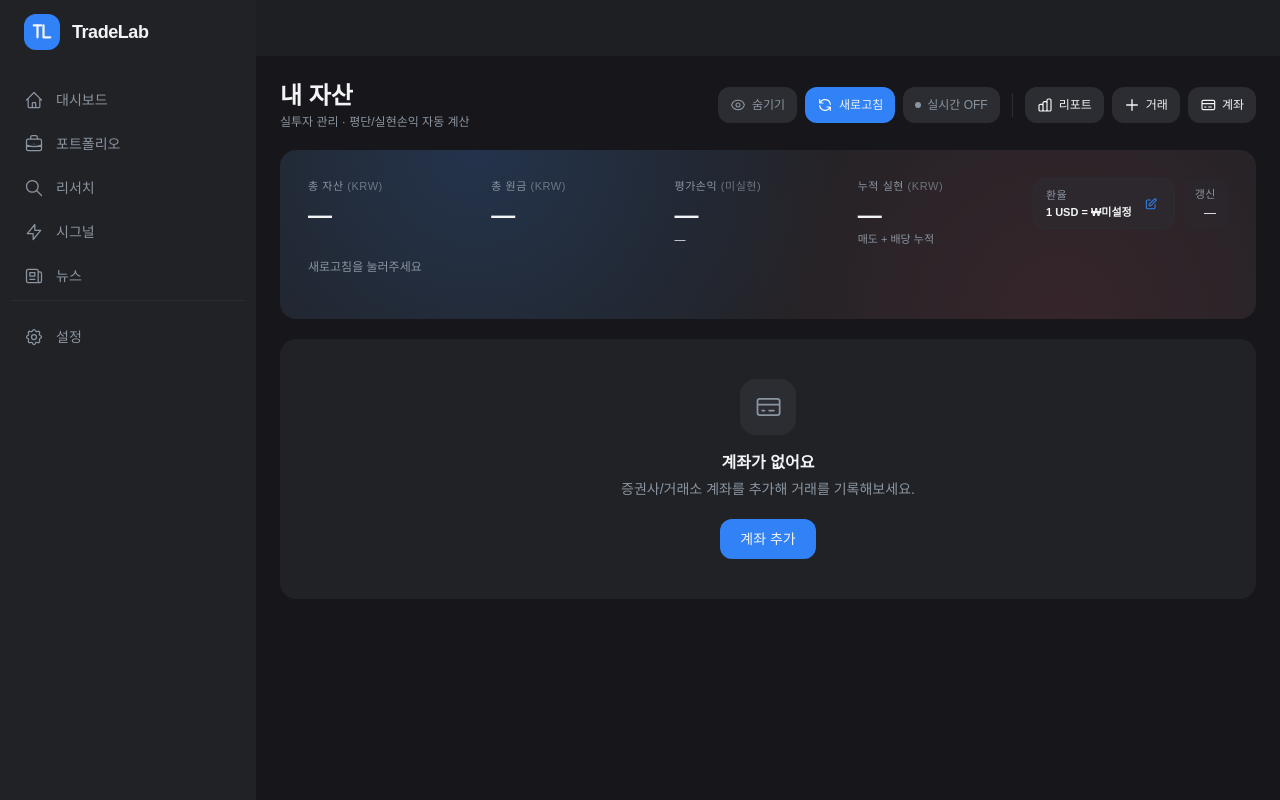
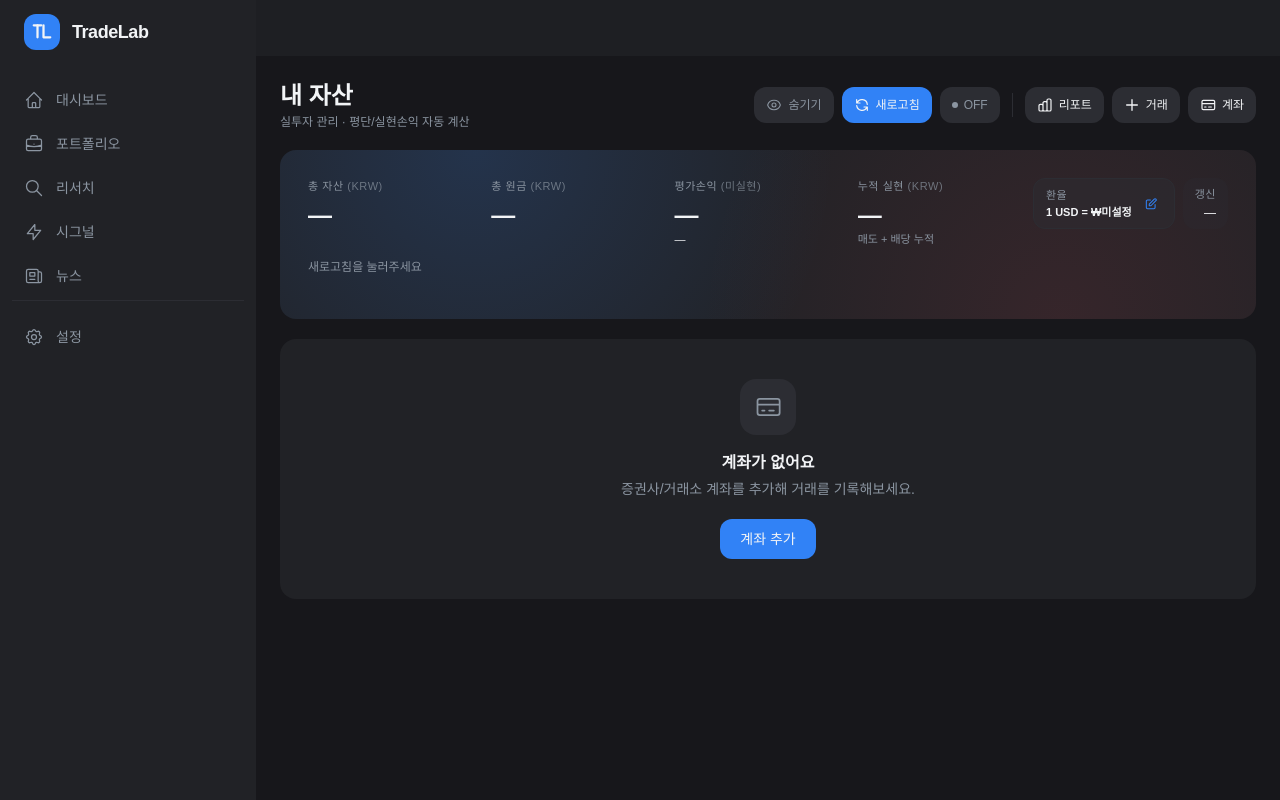
Before and after one commit to keencho/tradelab, a FastAPI app: template templates/pages/my.html in a window 1280 px wide. Run offline with FastAPI, Linux system fonts and the light colour scheme; the template is opened without the code that fills it, so the values that code supplies are empty; some libraries are stand-ins or nearby versions; some web fonts are replaced.

Commit message:
내 자산 모바일 반응형 정리 - 헤더 버튼 라벨 sm 이상에서만, 라이브 라벨 짧게, hero truncate, 계좌 카드 메타 wrap

```diff
--- a/templates/pages/my.html
+++ b/templates/pages/my.html
@@ -94,9 +94,9 @@
         <h2 class="text-xl lg:text-2xl font-bold text-white">내 자산</h2>
         <p class="text-xs text-muted mt-0.5">실투자 관리 · 평단/실현손익 자동 계산</p>
     </div>
-    <div class="flex items-center gap-2 flex-wrap">
+    <div class="flex items-center gap-1.5 lg:gap-2 flex-wrap">
         <button onclick="toggleMask()" id="mask-btn"
-            class="h-9 px-3 text-xs rounded-xl bg-elevated text-muted hover:text-white transition-colors flex items-center gap-1.5">
+            class="h-9 px-2.5 lg:px-3 text-xs rounded-xl bg-elevated text-muted hover:text-white transition-colors flex items-center gap-1.5">
             <svg id="mask-icon-show" class="w-4 h-4" fill="none" stroke="currentColor" viewBox="0 0 24 24">
                 <path stroke-linecap="round" stroke-linejoin="round" stroke-width="1.6" d="M15 12a3 3 0 11-6 0 3 3 0 016 0z"/>
                 <path stroke-linecap="round" stroke-linejoin="round" stroke-width="1.6" d="M2.458 12C3.732 7.943 7.523 5 12 5c4.478 0 8.268 2.943 9.542 7-1.274 4.057-5.064 7-9.542 7-4.477 0-8.268-2.943-9.542-7z"/>
@@ -104,71 +104,71 @@
             <svg id="mask-icon-hide" class="w-4 h-4 hidden" fill="none" stroke="currentColor" viewBox="0 0 24 24">
                 <path stroke-linecap="round" stroke-linejoin="round" stroke-width="1.6" d="M3.98 8.223A10.477 10.477 0 001.934 12C3.226 16.338 7.244 19.5 12 19.5c.993 0 1.953-.138 2.863-.395M6.228 6.228A10.45 10.45 0 0112 4.5c4.756 0 8.773 3.162 10.065 7.498a10.523 10.523 0 01-4.293 5.774M6.228 6.228L3 3m3.228 3.228l3.65 3.65m7.894 7.894L21 21m-3.228-3.228l-3.65-3.65m0 0a3 3 0 10-4.243-4.243m4.242 4.242L9.88 9.88"/>
             </svg>
-            <span id="mask-label">숨기기</span>
+            <span id="mask-label" class="hidden sm:inline">숨기기</span>
         </button>
 
         <button onclick="refreshNow()" id="refresh-btn"
-            class="h-9 px-3 text-xs rounded-xl bg-toss text-white hover:bg-toss/90 transition-colors flex items-center gap-1.5 font-medium">
+            class="h-9 px-2.5 lg:px-3 text-xs rounded-xl bg-toss text-white hover:bg-toss/90 transition-colors flex items-center gap-1.5 font-medium">
             <svg id="refresh-icon" class="w-4 h-4" fill="none" stroke="currentColor" viewBox="0 0 24 24">
                 <path stroke-linecap="round" stroke-linejoin="round" stroke-width="1.8" d="M4 4v5h.582m15.356 2A8.001 8.001 0 004.582 9m0 0H9m11 11v-5h-.581m0 0a8.003 8.003 0 01-15.357-2m15.357 2H15"/>
             </svg>
-            <span id="refresh-label">새로고침</span>
+            <span id="refresh-label" class="hidden sm:inline">새로고침</span>
         </button>
 
         <button onclick="toggleLive()" id="live-btn"
-            class="h-9 px-3 text-xs rounded-xl bg-elevated text-muted hover:text-white transition-colors flex items-center gap-1.5">
+            class="h-9 px-2.5 lg:px-3 text-xs rounded-xl bg-elevated text-muted hover:text-white transition-colors flex items-center gap-1.5 whitespace-nowrap">
             <span id="live-dot" class="w-1.5 h-1.5 rounded-full bg-muted"></span>
-            <span id="live-label">실시간 OFF</span>
+            <span id="live-label">OFF</span>
         </button>
 
-        <div class="w-px h-6 bg-elevated mx-1"></div>
+        <div class="w-px h-6 bg-elevated mx-0.5 lg:mx-1 hidden sm:block"></div>
 
         <a href="/my/report"
-            class="h-9 px-3 text-xs rounded-xl bg-elevated text-white hover:bg-elevated/70 transition-colors flex items-center gap-1.5 font-medium">
+            class="h-9 px-2.5 lg:px-3 text-xs rounded-xl bg-elevated text-white hover:bg-elevated/70 transition-colors flex items-center gap-1.5 font-medium">
             <svg class="w-4 h-4" fill="none" stroke="currentColor" viewBox="0 0 24 24">
                 <path stroke-linecap="round" stroke-linejoin="round" stroke-width="1.8" d="M9 19v-6a2 2 0 00-2-2H5a2 2 0 00-2 2v6a2 2 0 002 2h2a2 2 0 002-2zm0 0V9a2 2 0 012-2h2a2 2 0 012 2v10m-6 0a2 2 0 002 2h2a2 2 0 002-2m0 0V5a2 2 0 012-2h2a2 2 0 012 2v14a2 2 0 01-2 2h-2a2 2 0 01-2-2z"/>
             </svg>
-            리포트
+            <span class="hidden sm:inline">리포트</span>
         </a>
 
         <button onclick="openTradeModal()"
-            class="h-9 px-3 text-xs rounded-xl bg-elevated text-white hover:bg-elevated/70 transition-colors flex items-center gap-1.5 font-medium">
+            class="h-9 px-2.5 lg:px-3 text-xs rounded-xl bg-elevated text-white hover:bg-elevated/70 transition-colors flex items-center gap-1.5 font-medium">
             <svg class="w-4 h-4" fill="none" stroke="currentColor" viewBox="0 0 24 24">
                 <path stroke-linecap="round" stroke-linejoin="round" stroke-width="2" d="M12 4v16m8-8H4"/>
             </svg>
-            거래
+            <span class="hidden sm:inline">거래</span>
         </button>
         <button onclick="openAccountModal()"
-            class="h-9 px-3 text-xs rounded-xl bg-elevated text-white hover:bg-elevated/70 transition-colors flex items-center gap-1.5 font-medium">
+            class="h-9 px-2.5 lg:px-3 text-xs rounded-xl bg-elevated text-white hover:bg-elevated/70 transition-colors flex items-center gap-1.5 font-medium">
             <svg class="w-4 h-4" fill="none" stroke="currentColor" viewBox="0 0 24 24">
                 <path stroke-linecap="round" stroke-linejoin="round" stroke-width="1.8" d="M3 10h18M7 15h2m4 0h4m-9 4h12a2 2 0 002-2V7a2 2 0 00-2-2H5a2 2 0 00-2 2v10a2 2 0 002 2z"/>
             </svg>
-            계좌
+            <span class="hidden sm:inline">계좌</span>
         </button>
     </div>
 </div>
 
 <!-- ─────── Hero 합산 카드 ─────── -->
-<div class="hero-grad rounded-card p-5 lg:p-7 mb-5">
-    <div class="flex items-start justify-between mb-4 flex-wrap gap-4">
-        <div class="grid grid-cols-2 lg:grid-cols-4 gap-x-6 gap-y-3 min-w-0 flex-1">
-            <div>
-                <p class="text-[11px] text-muted uppercase tracking-wider">총 자산 <span class="text-muted/70">(KRW)</span></p>
-                <p id="hero-total" class="text-xl lg:text-2xl font-bold text-white mt-1 tabular-nums" data-money>—</p>
-            </div>
-            <div>
-                <p class="text-[11px] text-muted uppercase tracking-wider">총 원금 <span class="text-muted/70">(KRW)</span></p>
-                <p id="hero-cost" class="text-xl lg:text-2xl font-bold text-white mt-1 tabular-nums" data-money>—</p>
-            </div>
-            <div>
-                <p class="text-[11px] text-muted uppercase tracking-wider">평가손익 <span class="text-muted/70">(미실현)</span></p>
-                <p id="hero-pnl" class="text-xl lg:text-2xl font-bold tabular-nums mt-1" data-money>—</p>
-                <p id="hero-pnl-pct" class="text-[11px] tabular-nums">—</p>
-            </div>
-            <div>
-                <p class="text-[11px] text-muted uppercase tracking-wider">누적 실현 <span class="text-muted/70">(KRW)</span></p>
-                <p id="hero-realized" class="text-xl lg:text-2xl font-bold tabular-nums mt-1" data-money>—</p>
-                <p class="text-[11px] text-muted">매도 + 배당 누적</p>
+<div class="hero-grad rounded-card p-4 lg:p-7 mb-5">
+    <div class="flex items-start justify-between mb-4 flex-wrap gap-3 lg:gap-4">
+        <div class="grid grid-cols-2 lg:grid-cols-4 gap-x-3 lg:gap-x-6 gap-y-3 min-w-0 flex-1 w-full">
+            <div class="min-w-0">
+                <p class="text-[10px] lg:text-[11px] text-muted uppercase tracking-wider truncate">총 자산 <span class="text-muted/70">(KRW)</span></p>
+                <p id="hero-total" class="text-lg lg:text-2xl font-bold text-white mt-1 tabular-nums truncate" data-money>—</p>
+            </div>
+            <div class="min-w-0">
+                <p class="text-[10px] lg:text-[11px] text-muted uppercase tracking-wider truncate">총 원금 <span class="text-muted/70">(KRW)</span></p>
+                <p id="hero-cost" class="text-lg lg:text-2xl font-bold text-white mt-1 tabular-nums truncate" data-money>—</p>
+            </div>
+            <div class="min-w-0">
+                <p class="text-[10px] lg:text-[11px] text-muted uppercase tracking-wider truncate">평가손익 <span class="text-muted/70">(미실현)</span></p>
+                <p id="hero-pnl" class="text-lg lg:text-2xl font-bold tabular-nums mt-1 truncate" data-money>—</p>
+                <p id="hero-pnl-pct" class="text-[11px] tabular-nums truncate">—</p>
+            </div>
+            <div class="min-w-0">
+                <p class="text-[10px] lg:text-[11px] text-muted uppercase tracking-wider truncate">누적 실현 <span class="text-muted/70">(KRW)</span></p>
+                <p id="hero-realized" class="text-lg lg:text-2xl font-bold tabular-nums mt-1 truncate" data-money>—</p>
+                <p class="text-[11px] text-muted truncate">매도 + 배당 누적</p>
             </div>
             <div class="col-span-2 lg:col-span-4">
                 <p id="hero-breakdown" class="text-xs text-muted">새로고침을 눌러주세요</p>
@@ -202,11 +202,11 @@
 <!-- 월별 실현손익 카드 -->
 <div class="bg-surface rounded-card p-4 lg:p-5 mb-5">
     <div class="flex items-center justify-between mb-3 flex-wrap gap-2">
-        <div>
+        <div class="min-w-0">
             <p class="text-[11px] text-muted uppercase tracking-wider">월별 실현손익</p>
             <p class="text-xs text-muted mt-0.5">최근 12개월 · KRW 환산</p>
         </div>
-        <div class="flex items-center gap-3 text-[11px]">
+        <div class="flex items-center gap-2 lg:gap-3 text-[11px] flex-wrap shrink-0">
             <span class="flex items-center gap-1"><span class="w-2 h-2 rounded-sm bg-[#F04452]"></span><span class="text-muted">수익</span></span>
             <span class="flex items-center gap-1"><span class="w-2 h-2 rounded-sm bg-toss"></span><span class="text-muted">손실</span></span>
             <span id="monthly-total" class="text-muted hidden lg:inline">12개월 합 —</span>
@@ -247,16 +247,20 @@
                 {{ broker_options.get(acc.broker, acc.broker) }}
             </span>
             <div class="min-w-0">
-                <div class="flex items-center gap-2">
+                <div class="flex items-center gap-2 flex-wrap">
                     <span class="text-sm font-bold text-white truncate">{{ acc.nickname }}</span>
                     <span class="text-[11px] text-muted shrink-0">{{ account_type_options.get(acc.account_type, acc.account_type) }} · {{ acc.currency }}</span>
                 </div>
-                <div class="flex items-center gap-3 mt-1 text-xs">
-                    <span class="text-muted">평가</span>
-                    <span data-money class="text-white font-semibold tabular-nums" data-acc-eval="{{ acc.id }}">—</span>
-                    <span class="text-muted">·</span>
-                    <span class="text-muted">손익</span>
-                    <span data-money class="font-semibold tabular-nums" data-acc-pnl="{{ acc.id }}">—</span>
+                <div class="flex items-center gap-x-2 gap-y-0.5 mt-1 text-xs flex-wrap">
+                    <span class="inline-flex items-center gap-1">
+                        <span class="text-muted">평가</span>
+                        <span data-money class="text-white font-semibold tabular-nums" data-acc-eval="{{ acc.id }}">—</span>
+                    </span>
+                    <span class="text-muted hidden sm:inline">·</span>
+                    <span class="inline-flex items-center gap-1">
+                        <span class="text-muted">손익</span>
+                        <span data-money class="font-semibold tabular-nums" data-acc-pnl="{{ acc.id }}">—</span>
+                    </span>
                 </div>
             </div>
         </div>
@@ -1102,11 +1106,15 @@ var liveOn = false;
 
 function _setLiveLabel() {
     var label = document.getElementById('live-label');
-    if (!liveOn) { label.textContent = '실시간 OFF'; return; }
+    var isMobile = window.matchMedia('(max-width: 639px)').matches;
+    if (!liveOn) {
+        label.textContent = isMobile ? 'OFF' : '실시간 OFF';
+        return;
+    }
     if (refreshing) {
-        label.textContent = '실시간 · 갱신 중...';
+        label.textContent = isMobile ? '갱신중' : '실시간 · 갱신 중...';
     } else {
-        label.textContent = '실시간 · ' + liveCountdown + '초 후 갱신';
+        label.textContent = isMobile ? (liveCountdown + '초') : ('실시간 · ' + liveCountdown + '초 후 갱신');
     }
 }
 
```
